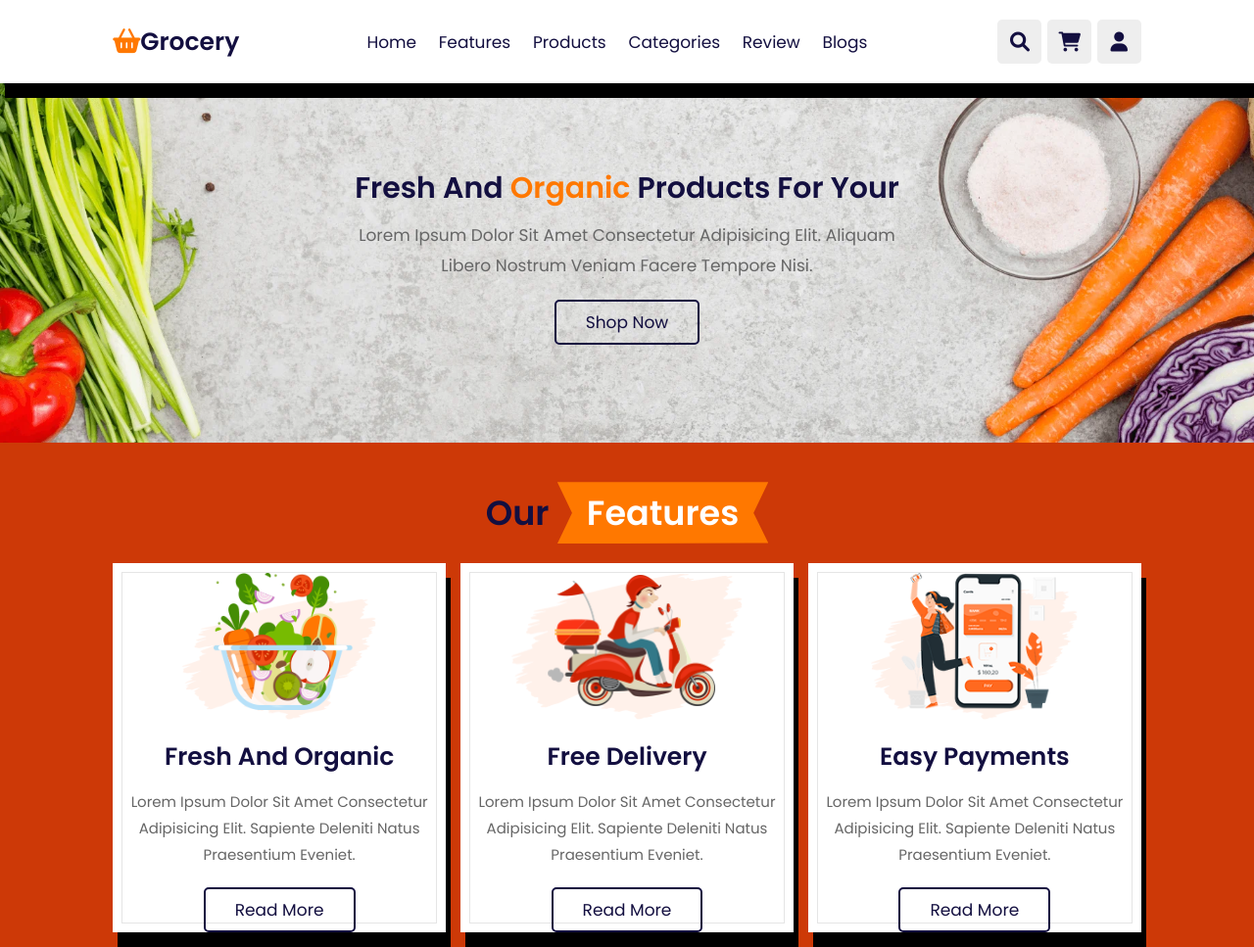
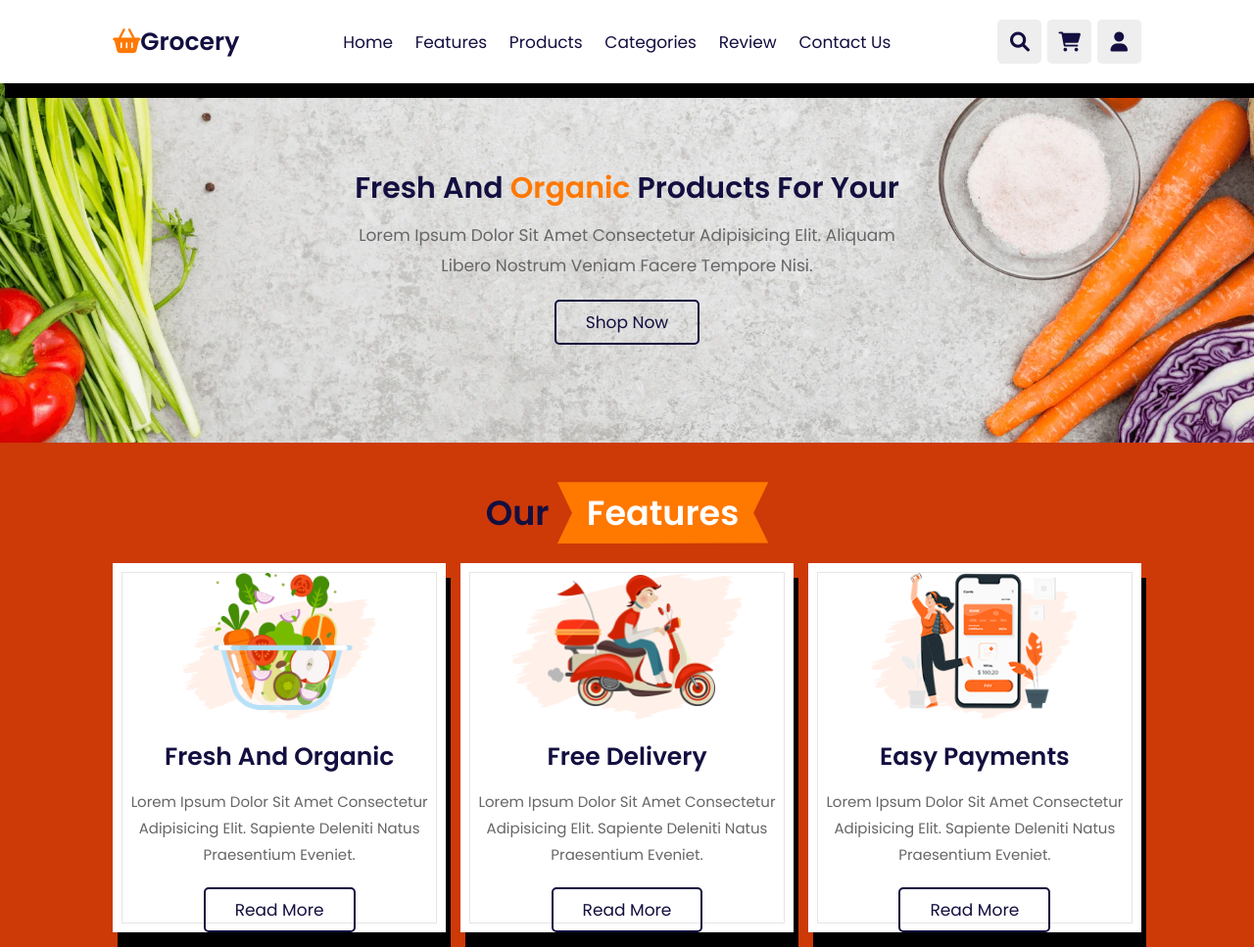
Before and after one commit to joe-corp/aws-cicd-hands-on, a website: page index.html in a window 1280 px wide. Shown: the top 967 px of the page at 98% size. Drawn offline with nearby package versions, Linux system fonts and the light colour scheme.

Commit message:
change nav

```diff
--- a/index.html
+++ b/index.html
@@ -20,7 +20,7 @@
             <a href="#products">Products</a>
             <a href="#category">Categories</a>
             <a href="#review">Review</a>
-            <a href="#blogs">Blogs</a>
+            <a href="#blogs">Contact Us</a>
         </nav>
 
         <div class="icons">
```
